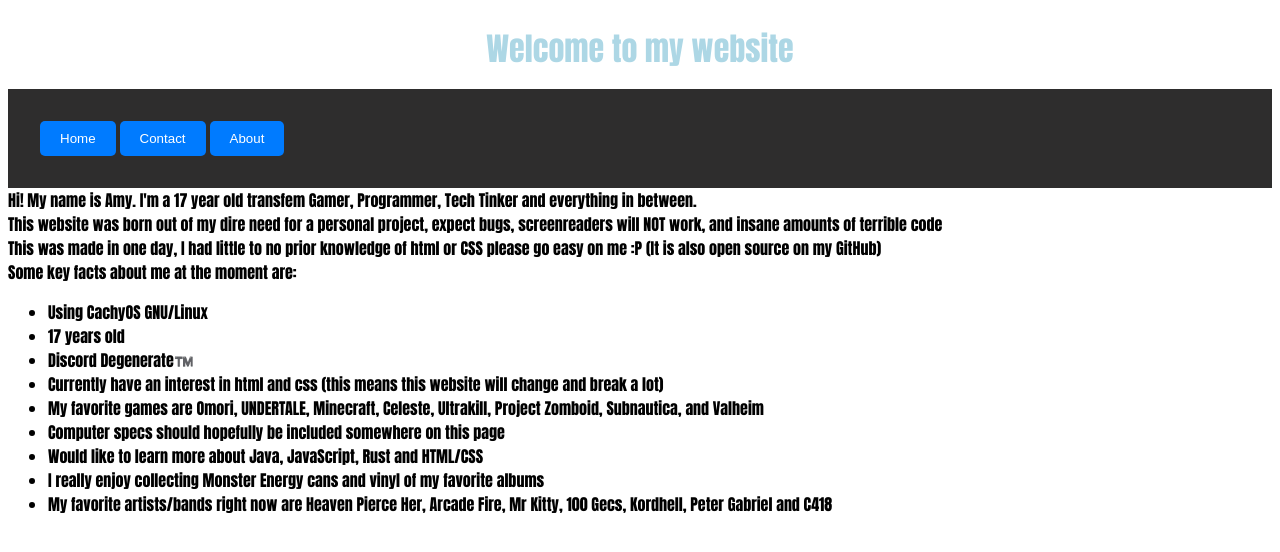
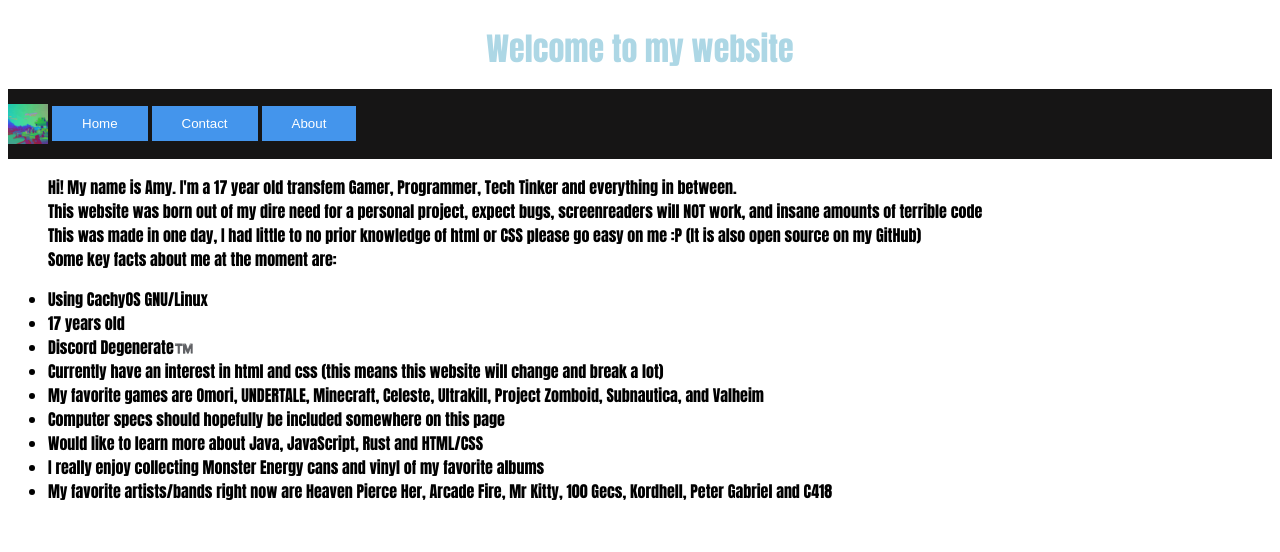
Before and after one commit to Funtimes909/Website, a plain HTML site: page about.html in a window 1280 px wide. Drawn offline with Linux system fonts and the light colour scheme.

Commit message:
began work on proper navigation bar

```diff
--- a/about.html
+++ b/about.html
@@ -4,14 +4,13 @@
         <title>Funtimes909's Website</title>
         <!--favion-->
         <link rel="icon" type="image/x-icon" href="images/favicon.ico">
-
         <link rel="stylesheet" href="style.css">
         <style>
             /*Styling*/
             .list {
                 font-family: Impact, Haettenschweiler, 'Arial Narrow Bold', sans-serif;
                 margin: auto;
-                padding: 16x;
+                padding: 20x;
             }
 
             p {
@@ -19,19 +18,25 @@
                 margin: auto;
                 padding: 16x;
             }
+
             .nav-bar {
-                background-color: #2e2d2d;
+                background-color: #161515;
                 overflow: hidden;
-                margin: auto;
-                padding: 32px;
+                margin: center;
+                padding-bottom: 15px;
+                padding-top: 15px;
+            }
 
+            .text {
+                list-style-type: none;
+                margin: 50;
+                padding: 50;
             }
-            .nav-bar-buttons {
 
-            }
-            .nav-bar .nav-bar-buttons:hover {
-                background-color: #ddd;
-                color: black;
+            .navicon {
+                margin: 30;
+                padding: 200;
+                border: 5px
             }
 
 
@@ -40,16 +45,18 @@
     <body>
         <h1>Welcome to my website</h1>
         <nav class="nav-bar">
+            <img class="navicon" src="images/favicon.ico" height="40px" width="40px" style="vertical-align:middle">
             <button class="button" onclick="location.href='home.html';">Home</button>
             <button class="button" onclick="location.href='contact.html';">Contact</button>
             <button class="button" onclick="location.href='home.html';">About</button>
+
         </nav>
-
-        <p>Hi! My name is Amy. I'm a 17 year old transfem Gamer, Programmer, Tech Tinker and everything in between.</p>
-        <p>This website was born out of my dire need for a personal project, expect bugs, screenreaders will NOT work, and insane amounts of terrible code</p>
-        <p>This was made in one day, I had little to no prior knowledge of html or CSS please go easy on me :P (It is also open source on my GitHub)</p>
-        <p>Some key facts about me at the moment are:</p>
-
+        <ul class="text">
+            <p>Hi! My name is Amy. I'm a 17 year old transfem Gamer, Programmer, Tech Tinker and everything in between.</p>
+            <p>This website was born out of my dire need for a personal project, expect bugs, screenreaders will NOT work, and insane amounts of terrible code</p>
+            <p>This was made in one day, I had little to no prior knowledge of html or CSS please go easy on me :P (It is also open source on my GitHub)</p>
+            <p>Some key facts about me at the moment are:</p>
+        </ul>
         <ul>
             <li class="list">Using CachyOS GNU/Linux</li>
             <li class="list">17 years old</li>
--- a/style.css
+++ b/style.css
@@ -15,14 +15,13 @@ h1 {
 
 button {
     display: inline-block;
-    padding: 10px 20px;
-    background-color: #007bff;
+    padding: 10px 30px;
+    background-color: #4495ec;
     color: #fff;
     text-decoration: none;
     border: none;
-    border-radius: 5px;
+    border-radius: 0px;
     cursor: pointer;
-    transition: background-color 0.3s;
 }
 
 button:hover {
```
